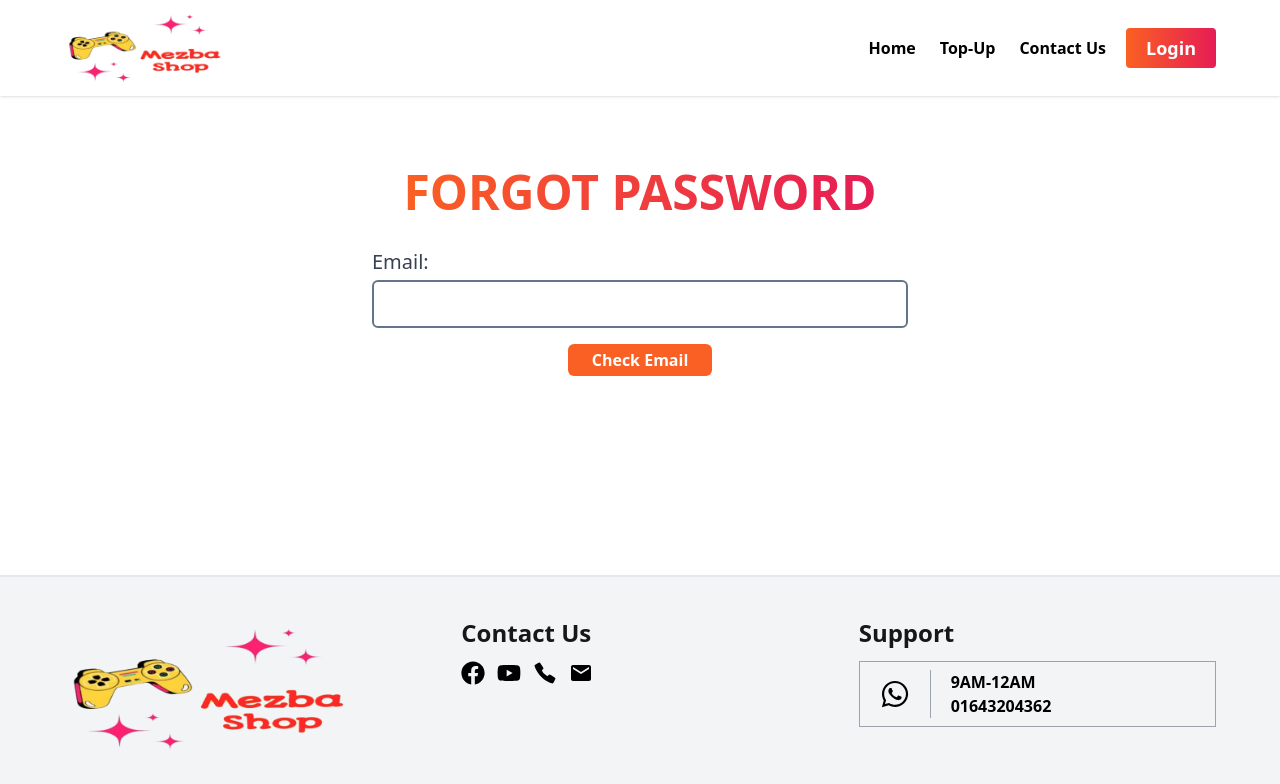
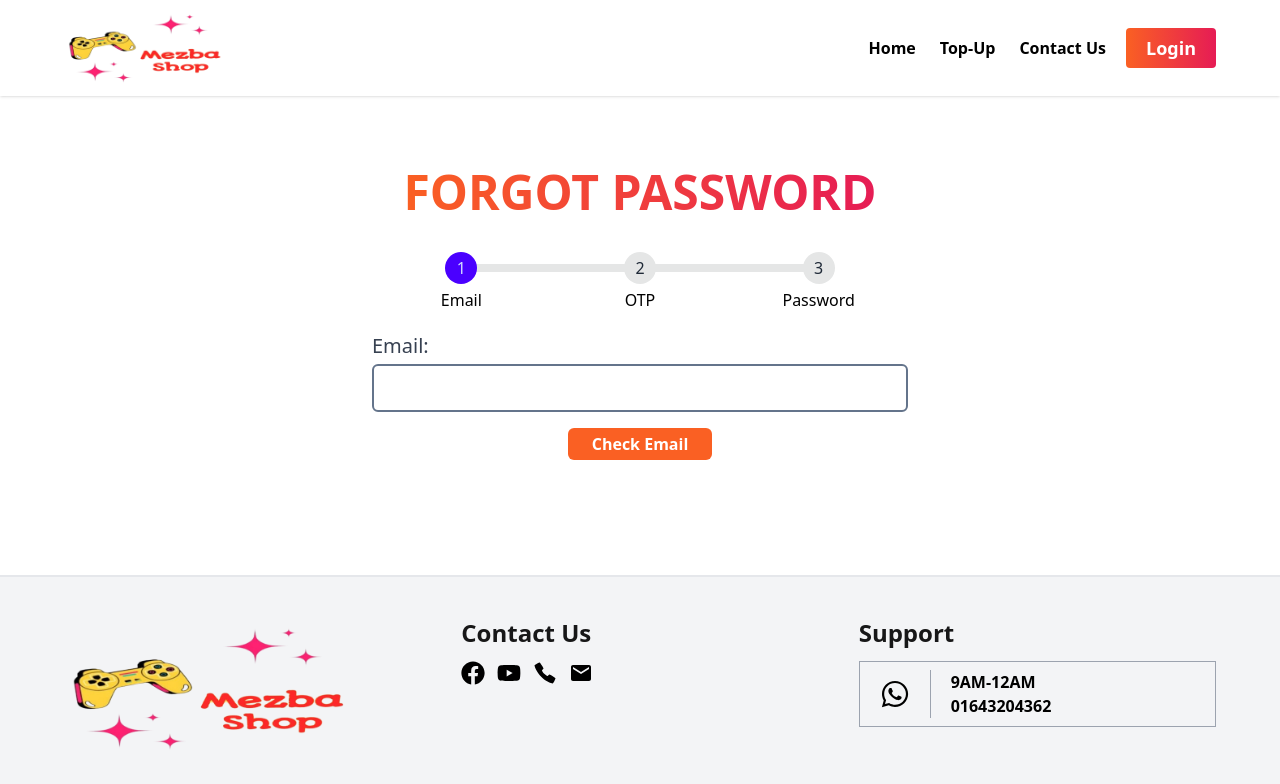
Before and after one commit to alimran-dev/topup-shop, a React (Vite) app in the folder topup-shop-client-new/: page /forgotPassword in a window 1280 px wide. Shown: the top 784 px of the page. Built offline with nearby package versions, Linux system fonts and the light colour scheme; no server answers.

Commit message:
added step bar at forgot password page

```diff
--- a/topup-shop-client-new/src/pages/ForgotPassword/ForgotPassword.jsx
+++ b/topup-shop-client-new/src/pages/ForgotPassword/ForgotPassword.jsx
@@ -83,6 +83,15 @@ const ForgotPassword = () => {
                 Forgot Password
             </h2>
 
+            {/* step progress bar */}
+            <div>
+                <ul className="steps w-full">
+                    <li className={`step ${step >= 1 ? "step-primary" : ""}`}>Email</li>
+                    <li className={`step ${step >= 2 ? "step-primary" : ""}`}>OTP</li>
+                    <li className={`step ${step === 3 ? "step-primary" : ""}`}>Password</li>
+                </ul>
+            </div>
+
             {/* step 1 / check email */}
             {error && <p className="text-red-500 text-center">{error}</p>}
             {step === 1 && (
```
